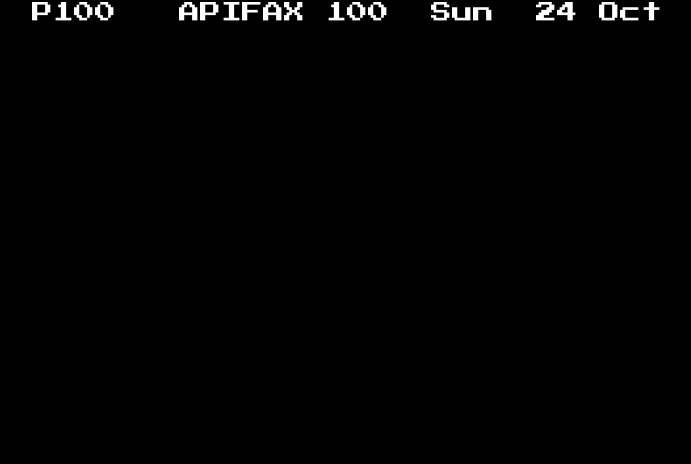
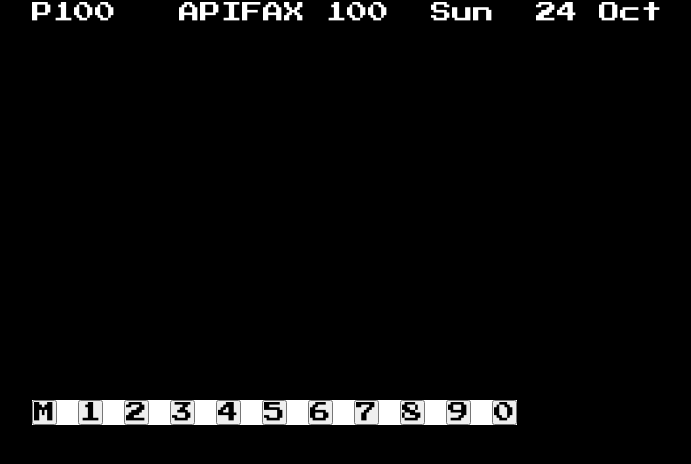
Before and after one commit to aaron-watts/apifax, a website: page public/index.html in a window 1280 px wide. Shown: the whole page, without its empty margins (190-881 px from the left). Drawn offline with Linux system fonts and the light colour scheme; no server answers.

Commit message:
add touchscreen buttons

```diff
--- a/public/index.html
+++ b/public/index.html
@@ -41,6 +41,20 @@
         <polygon points="0,50 50,50 100,0 100,150 50,100 0,100">
     </svg>
 
+    <div class="keypad">
+        <button>M</button>
+        <button>1</button>
+        <button>2</button>
+        <button>3</button>
+        <button>4</button>
+        <button>5</button>
+        <button>6</button>
+        <button>7</button>
+        <button>8</button>
+        <button>9</button>
+        <button>0</button>
+    </div>
+
 
     <script src="./javascript/pageDOMs.js"></script>
     <script src="./javascript/pageFunctions.js"></script>
--- /dev/null
+++ b/scss/_keypad.scss
@@ -0,0 +1,5 @@
+.keypad {
+    position: fixed;
+    top: 50vh;
+    background: white;
+}
--- a/scss/main.scss
+++ b/scss/main.scss
@@ -1,4 +1,5 @@
 @import 'config';
+@import 'keypad';
 @import '100';
 @import '101';
 @import '102-11';
```
Also changed, not shown: public/css/main.css, 1 other file.
